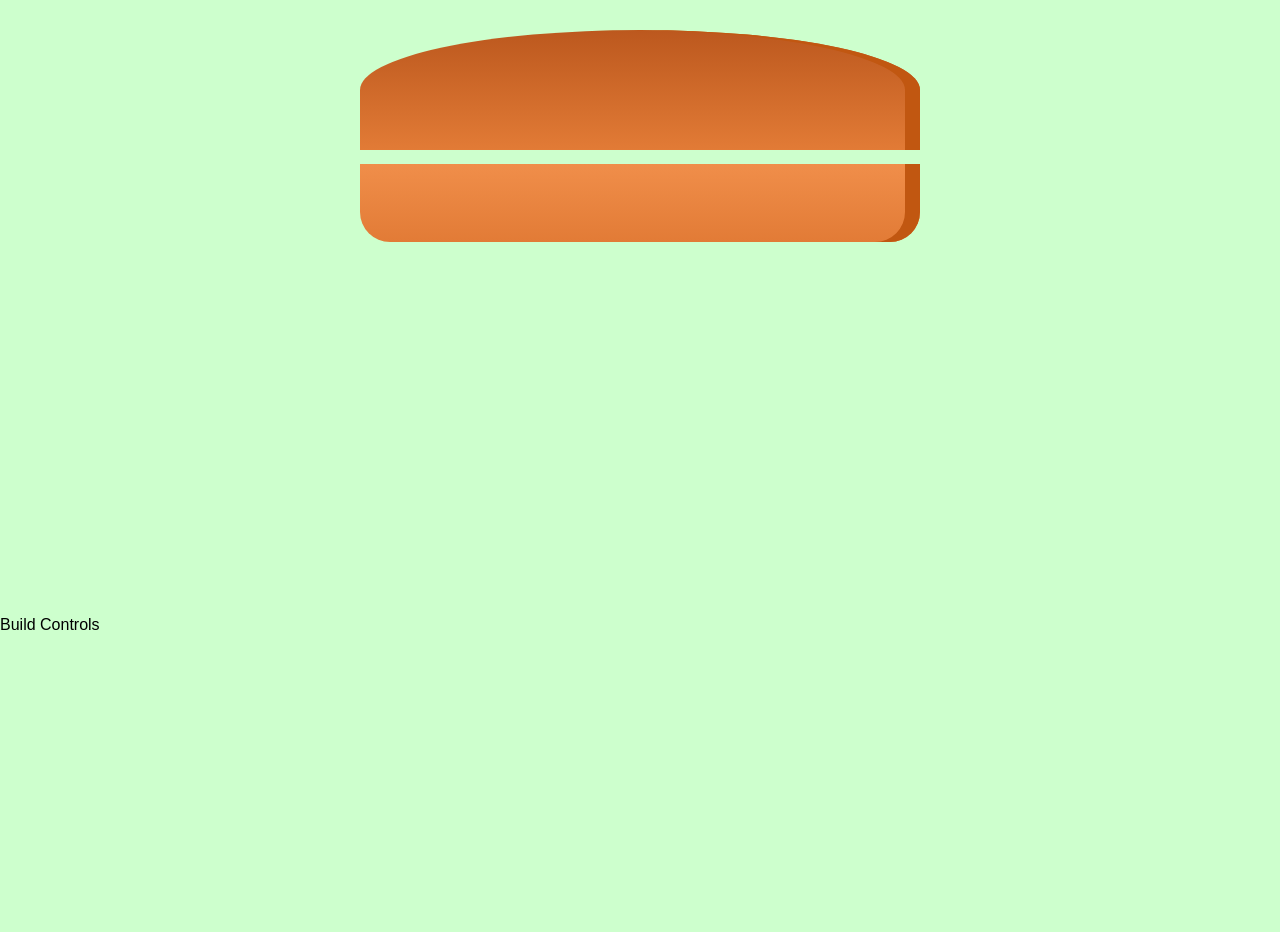
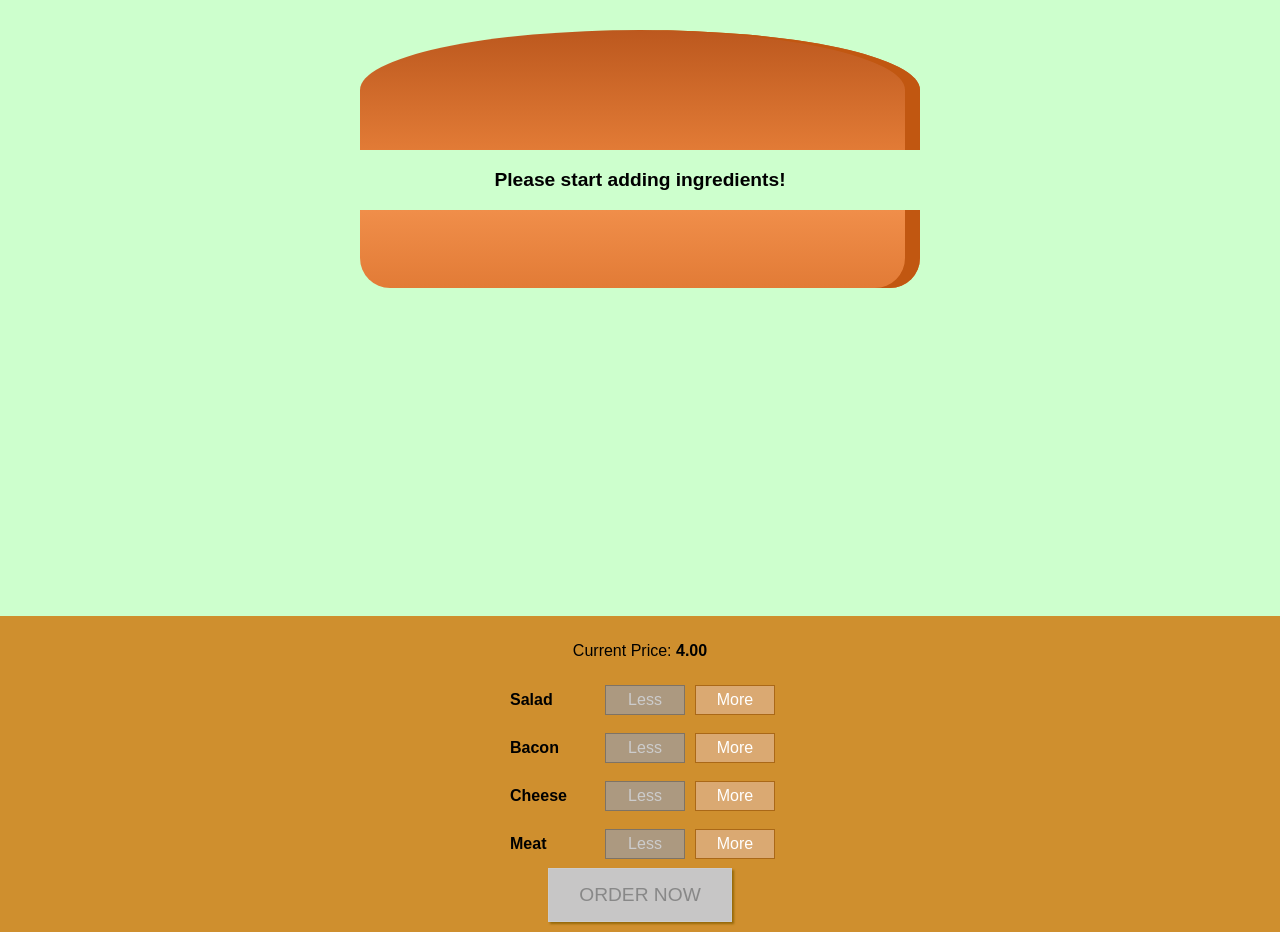
Before and after one commit to nikolaygelemerov/react-redux, a React app: page / in a window 1280 px wide. Before the commit the page ends 800 px from the top, so only its background shows below. Built offline with nearby package versions, Linux system fonts and the light colour scheme.

Commit message:
create BuildControls

```diff
--- a/src/App.js
+++ b/src/App.js
@@ -1,4 +1,4 @@
-import React, { Component } from 'react';
+import React, { Component, StrictMode } from 'react';
 import logo from './logo.svg';
 
 import Layout from './components/Layout/Layout';
@@ -7,11 +7,11 @@
 class App extends Component {
   render() {
     return (
-      <div>
+      <StrictMode>
         <Layout>
           <BurgerBuilder />
         </Layout>
-      </div>
+      </StrictMode>
     );
   }
 }
--- /dev/null
+++ b/src/components/Burger/BuildControls/BuildControl/BuildControl.js
@@ -0,0 +1,13 @@
+import React from 'react';
+
+import styles from './BuildControl.scss';
+
+const BuildControl = props => (
+    <div className={styles.BuildControl}>
+        <div className={styles.Label}>{props.label}</div>
+        <button className={styles.Less} onClick={props.removed} disabled={props.disabled}>Less</button>
+        <button className={styles.More} onClick={props.added}>More</button>
+    </div>
+);
+
+export default BuildControl;
--- /dev/null
+++ b/src/components/Burger/BuildControls/BuildControl/BuildControl.scss
@@ -0,0 +1,56 @@
+.BuildControl {
+    display: flex;
+    justify-content: space-between;
+    align-items: center;
+    margin: 5px 0;
+
+    button {
+        display: block;
+        font: inherit;
+        padding: 5px;
+        margin: 0 5px;
+        width: 80px;
+        border: 1px solid #AA6817;
+        cursor: pointer;
+        outline: none;
+
+        &:disabled {
+            background-color: #AC9980;
+            border: 1px solid #7E7365;
+            color: #ccc;
+            cursor: default;
+        }
+
+        &:hover:disabled {
+            background-color: #AC9980;
+            color: #ccc;
+            cursor: not-allowed;
+        }
+    }
+
+    .Less {
+        background-color: #D39952;
+        color: white;
+    }
+
+    .More {
+        background-color: #8F5E1E;
+        color: white;
+    }
+
+    .Less, .More {
+        background-color: #DAA972;
+        color: white;
+
+        &:hover, &:active {
+            background-color: #99703F;
+            color: white;
+        }
+    }
+
+    .Label {
+        padding: 10px;
+        font-weight: bold;
+        width: 80px;
+    }
+}
--- /dev/null
+++ b/src/components/Burger/BuildControls/BuildControls.js
@@ -0,0 +1,35 @@
+import React from 'react';
+
+import styles from './BuildControls.scss';
+import BuildControl from './BuildControl/BuildControl';
+
+const controls = [
+    {label: 'Salad', type: 'salad'},
+    {label: 'Bacon', type: 'bacon'},
+    {label: 'Cheese', type: 'cheese'},
+    {label: 'Meat', type: 'meat'},
+];
+
+const BuildControls = props => (
+    <div className={styles.BuildControls}>
+    <p>Current Price: <strong>{props.price.toFixed(2)}</strong></p>
+        {controls
+            .map(control => (
+                <BuildControl
+                    key={control.label}
+                    label={control.label}
+                    added={() => props.ingredientAdded(control.type)}
+                    removed={() => props.ingredientRemove(control.type)}
+                    disabled={props.disabledInfo[control.type]}
+                />
+            ))
+        }
+        <button
+            className={styles.OrderButton}
+            disabled={!props.purchasable}
+            >ORDER NOW
+        </button>
+    </div>
+);
+
+export default BuildControls;
--- /dev/null
+++ b/src/components/Burger/BuildControls/BuildControls.scss
@@ -0,0 +1,52 @@
+.BuildControls {
+    width: 100%;
+    background-color: #cf8f2e;
+    display: flex;
+    flex-flow: column;
+    align-items: center;
+    box-shadow: 0 2px 1px #ccc;
+    margin: auto;
+    padding: 10px 0;
+}
+
+
+.OrderButton {
+    background-color: #DAD735;
+    outline: none;
+    cursor: pointer;
+    border: 1px solid #966909;
+    color: #966909;
+    font-family: inherit;
+    font-size: 1.2em;
+    padding: 15px 30px;
+    box-shadow: 2px 2px 2px #966909;
+
+    &:hover, &:active {
+        background-color: #A0DB41;
+        border: 1px solid #966909;
+        color: #966909;
+    }
+
+    &:disabled {
+        background-color: #C7C6C6;
+        cursor: not-allowed;
+        border: 1px solid #ccc;
+        color: #888888;
+    }
+
+    &:not(:disabled) {
+        animation: enable 0.3s linear;
+    }
+}
+
+@keyframes enable {
+    0% {
+        transform: scale(1);
+    }
+    60% {
+        transform: scale(1.1);
+    }
+    100% {
+        transform: scale(1);
+    }
+}
--- a/src/components/Burger/Burger.js
+++ b/src/components/Burger/Burger.js
@@ -5,13 +5,20 @@
 
 const Burger = props => {
 
-    const transformedIngredients = Object.keys(props.ingredients)
+    let transformedIngredients = Object.keys(props.ingredients)
         .map(igngredientKey => {
             return [...Array(props.ingredients[igngredientKey])]
                 .map((_, index) => {
                     return <BurgerIngredient key={igngredientKey + index} type={igngredientKey} />
                 });
         })
+        .reduce((arr, el) => {
+            return arr.concat(el);
+        }, []);
+
+    if (transformedIngredients.length === 0) {
+        transformedIngredients = <p>Please start adding ingredients!</p>
+    }
 
     return (
         <div className={styles.Burger}>
--- a/src/containers/BurgerBuilder/BurgerBuilder.js
+++ b/src/containers/BurgerBuilder/BurgerBuilder.js
@@ -1,6 +1,14 @@
 import React, {Component} from 'react';
 
 import Burger from '../../components/Burger/Burger';
+import BuildControls from '../../components/Burger/BuildControls/BuildControls';
+
+const INGREDIENT_PRICES = {
+    salad: 0.5,
+    cheese: 0.4,
+    meat: 1.3,
+    bacon: 0.7
+};
 
 class BurgerBuilder extends Component {
 
@@ -10,14 +18,78 @@
             bacon: 0,
             cheese: 0,
             meat: 0
+        },
+        totalPrice: 4,
+        purchasable: false
+    };
+
+    updatePurchaseState = (ingredients) => {
+        const sum = Object.keys(ingredients)
+            .map(ingKey => ingredients[ingKey])
+            .reduce((sum, element) => sum + element, 0);
+
+        this.setState({purchasable: sum > 0});
+    };
+
+    addIngredientHandler = type => {
+        const oldCount = this.state.ingredients[type];
+        const updatedCount = oldCount + 1;
+        const updatedIngredients = {
+            ...this.state.ingredients
+        };
+
+        updatedIngredients[type] = updatedCount;
+
+        const priceAddition = INGREDIENT_PRICES[type];
+        const oldPrice = this.state.totalPrice;
+        const newPrice = oldPrice + priceAddition;
+
+        this.setState({totalPrice: newPrice, ingredients: updatedIngredients});
+        this.updatePurchaseState(updatedIngredients);
+    };
+
+    removeIngredientHandler = type => {
+        const oldCount = this.state.ingredients[type];
+
+        if (oldCount <= 0) {
+            return;
         }
+
+        const updatedCount = oldCount - 1;
+        const updatedIngredients = {
+            ...this.state.ingredients
+        };
+
+        updatedIngredients[type] = updatedCount;
+
+        const priceDeduction = INGREDIENT_PRICES[type];
+        const oldPrice = this.state.totalPrice;
+        const newPrice = oldPrice - priceDeduction;
+
+        this.setState({totalPrice: newPrice, ingredients: updatedIngredients});
+        this.updatePurchaseState(updatedIngredients);
     };
 
     render() {
+        const disabledInfo = {
+            ...this.state.ingredients
+        };
+
+        Object.keys(disabledInfo)
+            .forEach(propName => {
+                disabledInfo[propName] = disabledInfo[propName] <= 0;
+            });
+
         return (
             <React.Fragment>
                 <Burger ingredients={this.state.ingredients} />
-                <div>Build Controls</div>
+                <BuildControls
+                    ingredientAdded={this.addIngredientHandler}
+                    ingredientRemove={this.removeIngredientHandler}
+                    disabledInfo={disabledInfo}
+                    price={this.state.totalPrice}
+                    purchasable={this.state.purchasable}
+                />
             </React.Fragment>
         );
     }
```
Also changed, not shown: 1 other file (tests, documents, lock files or other folders).
